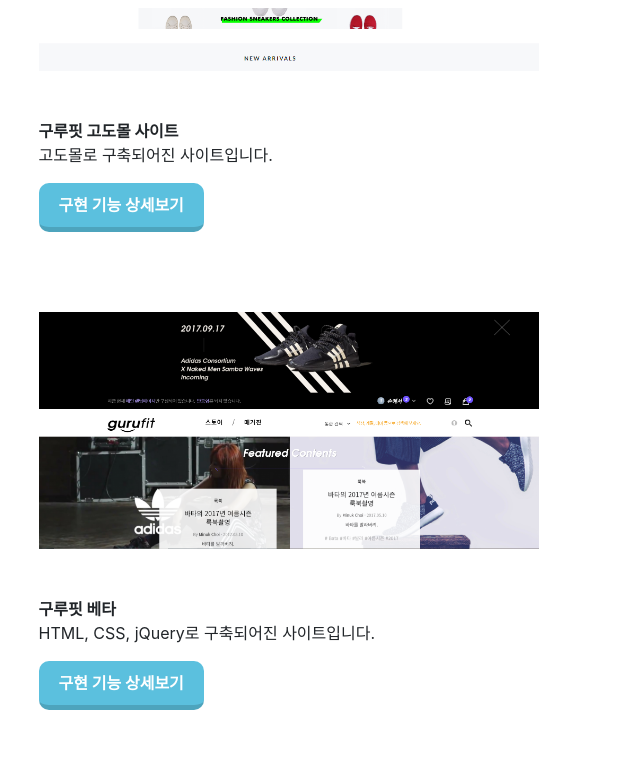
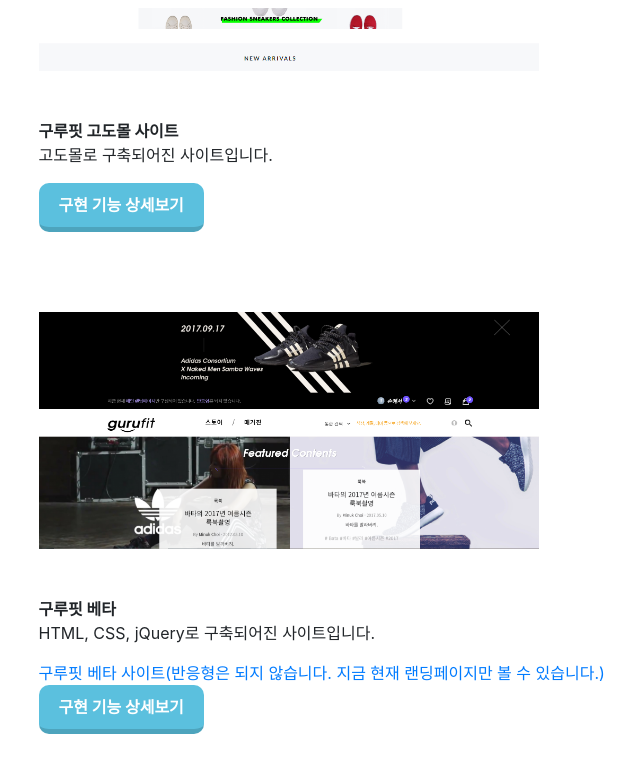
Before and after one commit to superDaramGG/portfolio, a React (Create React App) app: page /portfolio/project in a window 1280 px wide. Shown: the part 2352-3124 px from the top of the page, without its empty margins (474-1114 px from the left). Built offline with nearby package versions, Linux system fonts and the light colour scheme.

Commit message:
구루핏 베타 사이트 url 설정

```diff
--- a/src/components/Project.js
+++ b/src/components/Project.js
@@ -120,6 +120,10 @@
                 <dt>구루핏 베타</dt>
                 <dd>HTML, CSS, jQuery로 구축되어진 사이트입니다.</dd>
               </dl>
+              <a href="http://superior817.dothome.co.kr/" target="blank">
+                구루핏 베타 사이트(반응형은 되지 않습니다. 지금 현재
+                랜딩페이지만 볼 수 있습니다.)
+              </a>
             </div>
             <a href={Five} className={styles.btnBlue} target="blank">
               구현 기능 상세보기
```
